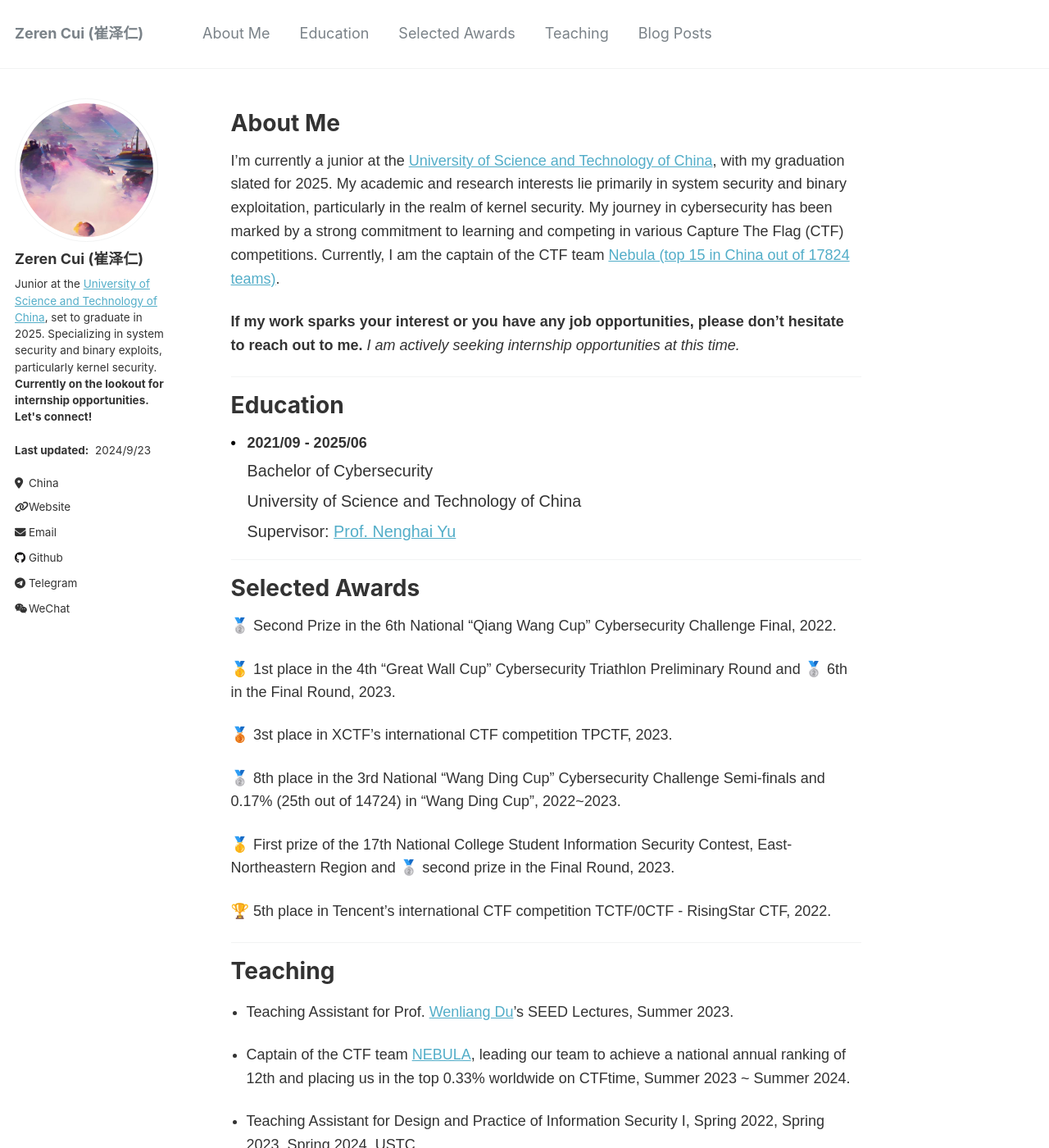
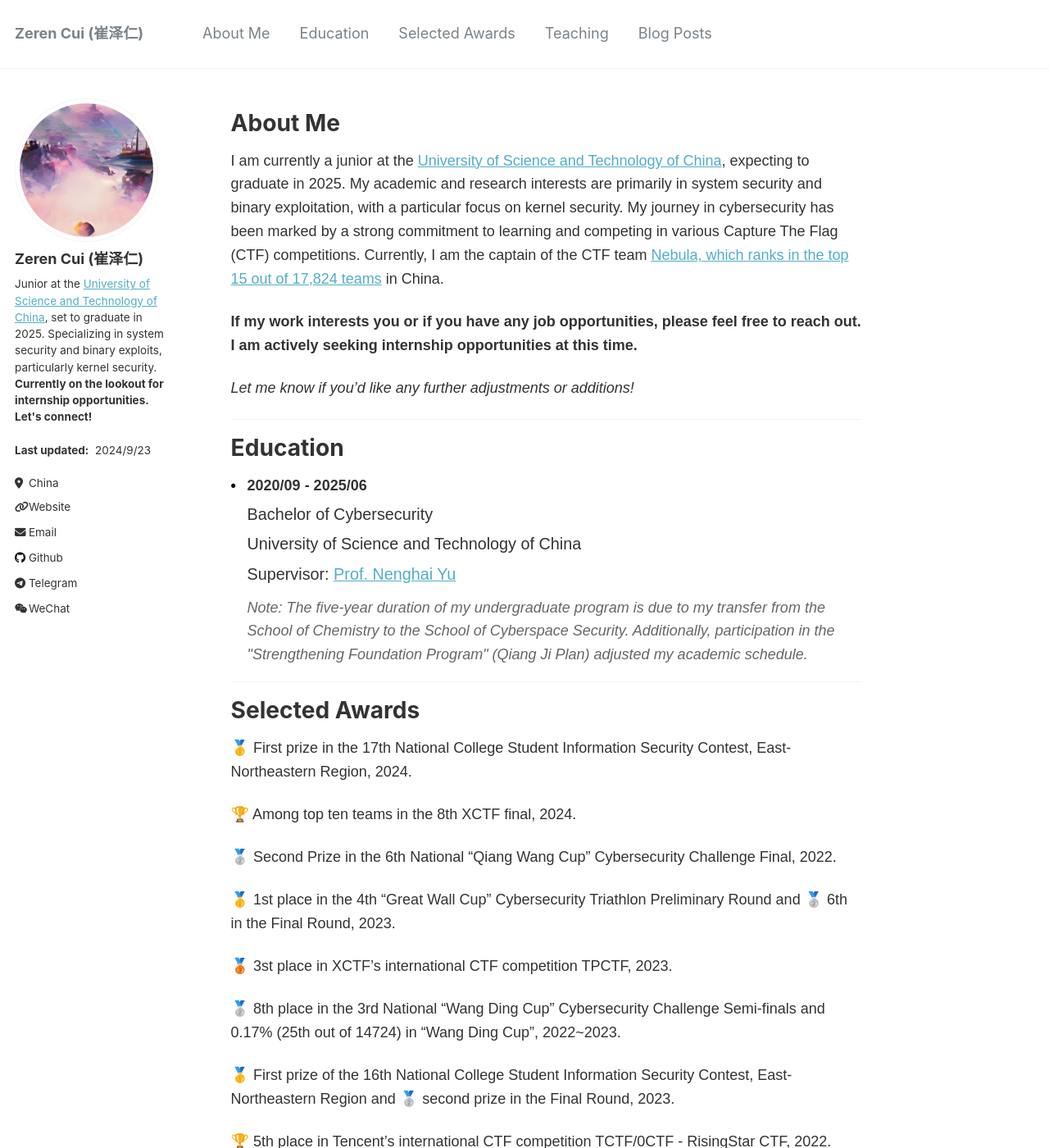
Before and after one commit to AvavaAYA/resume, a Jekyll site: the page built from _pages/about.md, in a window 1280 px wide and 1400 px high. Shown: the whole window at 82% size. Built offline with Jekyll 4.4.1, drawn with Linux system fonts in a browser that asks for light colours; some of the changed text lies outside the part shown.

Commit message:
updating

```diff
--- a/_pages/about.md
+++ b/_pages/about.md
@@ -9,9 +9,11 @@
 
 # About Me<a name="about"></a>
 
-I'm currently a junior at the [University of Science and Technology of China](https://en.wikipedia.org/wiki/University_of_Science_and_Technology_of_China), with my graduation slated for 2025. My academic and research interests lie primarily in system security and binary exploitation, particularly in the realm of kernel security. My journey in cybersecurity has been marked by a strong commitment to learning and competing in various Capture The Flag (CTF) competitions. Currently, I am the captain of the CTF team [Nebula (top 15 in China out of 17824 teams)](https://adworld.xctf.org.cn/teams/details?team_id=177501708).
+I am currently a junior at the [University of Science and Technology of China](https://en.wikipedia.org/wiki/University_of_Science_and_Technology_of_China), expecting to graduate in 2025. My academic and research interests are primarily in system security and binary exploitation, with a particular focus on kernel security. My journey in cybersecurity has been marked by a strong commitment to learning and competing in various Capture The Flag (CTF) competitions. Currently, I am the captain of the CTF team [Nebula, which ranks in the top 15 out of 17,824 teams](https://adworld.xctf.org.cn/teams/details?team_id=177501708) in China.
 
-**If my work sparks your interest or you have any job opportunities, please don't hesitate to reach out to me.** _I am actively seeking internship opportunities at this time._
+**If my work interests you or if you have any job opportunities, please feel free to reach out. I am actively seeking internship opportunities at this time.**
+
+*Let me know if you’d like any further adjustments or additions!*
 
 ---
 
@@ -51,6 +53,12 @@
         font-size: 1.1em;
         margin-bottom: 5px;
   }
+  .cv-note {
+        font-size: 1em;
+        margin-top: 10px;
+        font-style: italic;
+        color: #666;
+  }
 </style>
 <style>
   body {
@@ -83,15 +91,24 @@
 </style>
 
 <div class="cv-section">
-  <div class="cv-date">2021/09 - 2025/06</div>
+  <div class="cv-date">2020/09 - 2025/06</div>
   <div class="cv-title">Bachelor of Cybersecurity</div>
   <div class="cv-institution">University of Science and Technology of China</div>
-  <div class="cv-supervisor">Supervisor: <a href="http://staff.ustc.edu.cn/~ynh/" target="_blank">Prof. Nenghai Yu</a></div>
+  <div class="cv-supervisor">
+    Supervisor: <a href="http://staff.ustc.edu.cn/~ynh/" target="_blank">Prof. Nenghai Yu</a>
+  </div>
+  <div class="cv-note">
+    <em>Note:</em> The five-year duration of my undergraduate program is due to my transfer from the School of Chemistry to the School of Cyberspace Security. Additionally, participation in the "Strengthening Foundation Program" (Qiang Ji Plan) adjusted my academic schedule.
+  </div>
 </div>
 
 ---
 
 # Selected Awards<a name="selected-awards"></a>
+
+🥇 First prize in the 17th National College Student Information Security Contest, East-Northeastern Region, 2024.
+
+🏆 Among top ten teams in the 8th XCTF final, 2024.
 
 🥈 Second Prize in the 6th National "Qiang Wang Cup" Cybersecurity Challenge Final, 2022.
 
@@ -101,13 +118,15 @@
 
 🥈 8th place in the 3rd National "Wang Ding Cup" Cybersecurity Challenge Semi-finals and 0.17% (25th out of 14724) in "Wang Ding Cup", 2022~2023.
 
-🥇 First prize of the 17th National College Student Information Security Contest, East-Northeastern Region and 🥈 second prize in the Final Round, 2023.
+🥇 First prize of the 16th National College Student Information Security Contest, East-Northeastern Region and 🥈 second prize in the Final Round, 2023.
 
 🏆 5th place in Tencent's international CTF competition TCTF/0CTF - RisingStar CTF, 2022.
 
 ---
 
-# Teaching<a name="teaching"></a>
+# Teaching and Internship<a name="teaching"></a>
+
+- Huawei Internship, as the main contributor, I completed the security evaluation and hardening of jemalloc, and then set up and adapted the syzkaller kernel testing platform, winning the intern scholarship, Summer 2024.
 
 - Teaching Assistant for Prof. [Wenliang Du](https://web.ecs.syr.edu/~wedu/)'s SEED Lectures, Summer 2023.
 
```
